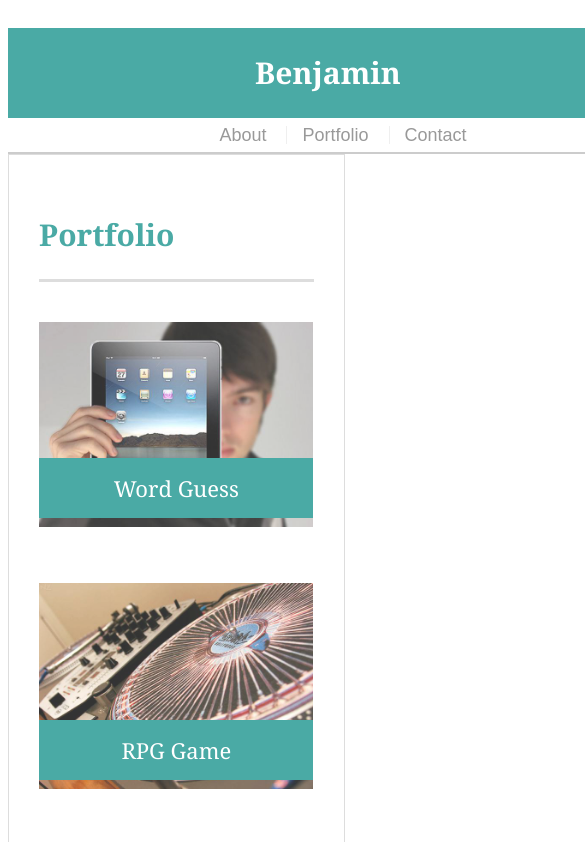
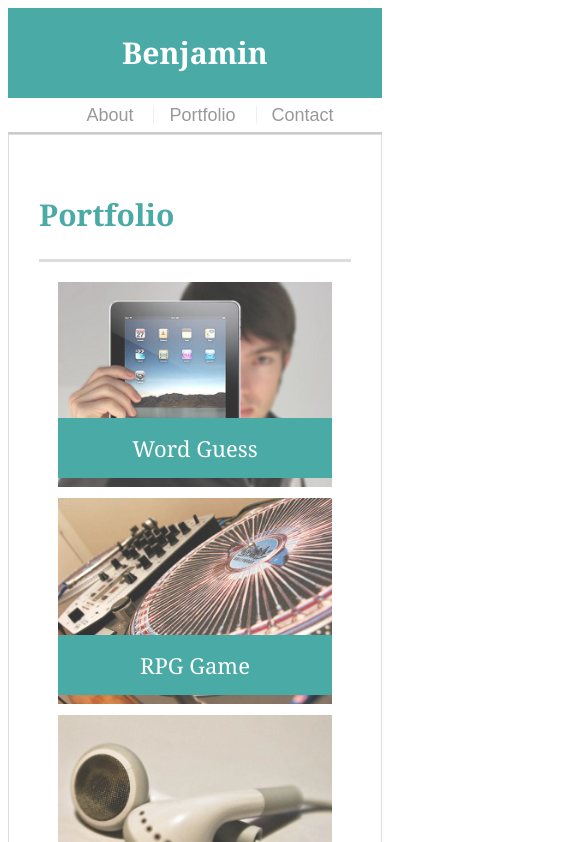
Before and after one commit to b-lowry/Responsive-Portfolio, a plain HTML site: page portfolio.html in a window 390 px wide. Shown: the top 842 px of the page, 585 px wide, since content can reach past the window. Drawn offline with Linux system fonts and the light colour scheme.

Commit message:
values to percents

```diff
--- a/assets/css/style.css
+++ b/assets/css/style.css
@@ -219,31 +219,33 @@ input[type=submit] {
 /*Media Queries*/
 
 @media screen and (max-width: 980px) {
+  #masthead {
+    width: 100%;
+  }
 
+  .container {
+    margin-left: 0%;
+  }
+
+  .main-section {
+    max-width: 80%;
+  }
+
+  nav {
+    margin-right: 25%;
 }
 
 @media screen and (max-width: 768px) {
-  #masthead {
-    max-width: 768px;
-    min-width: 640px;
-  }
-
   .main-section {
-    width: 90%;
-    align-content: center;
-    min-height: 100%;
-  }
-
-  .container nav {
-    margin-top: 0;
-  }
-
-  #masthead nav {
-    margin-top: 20px;
+    max-width: 100%;
   }
 
   nav {
-    float: left;
+    margin-right: 15%;
+  }
+
+  .work {
+    margin: 0;
   }
 }
 
```
